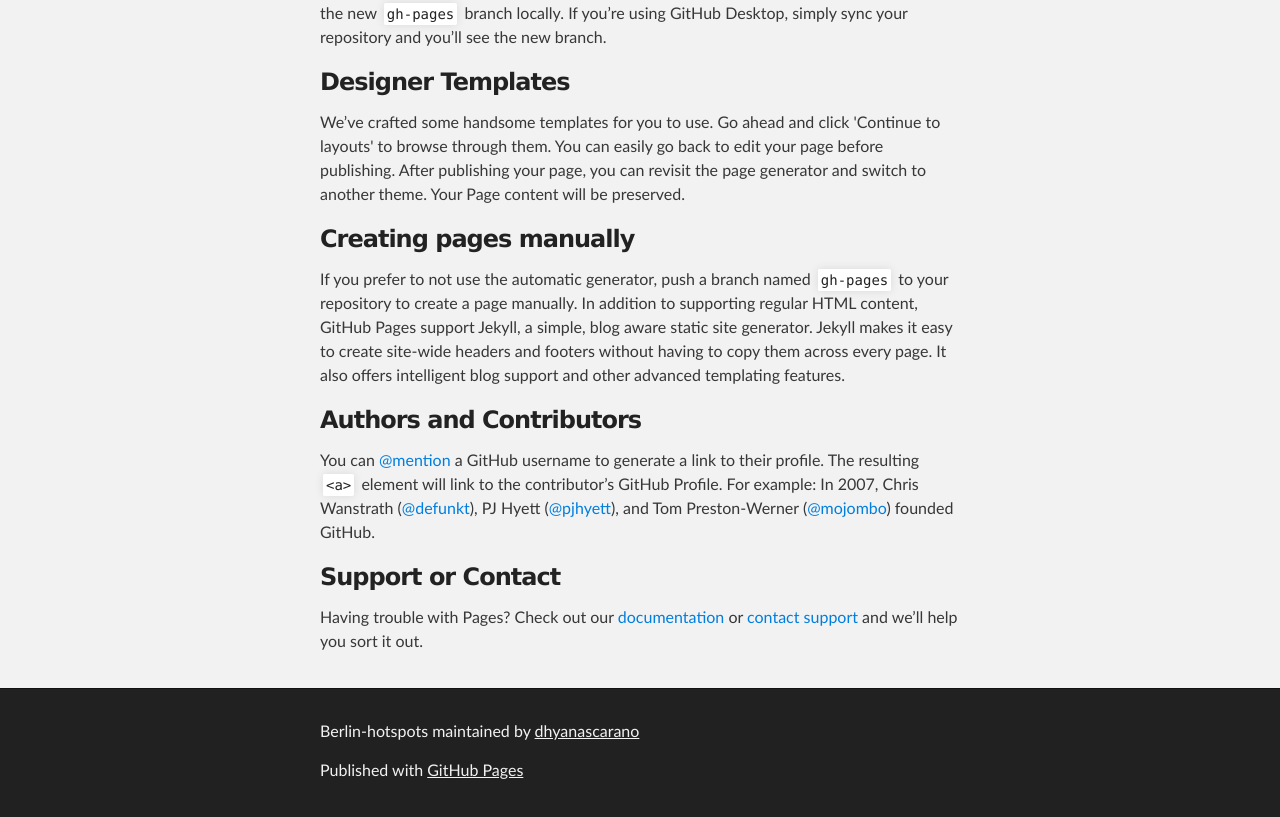
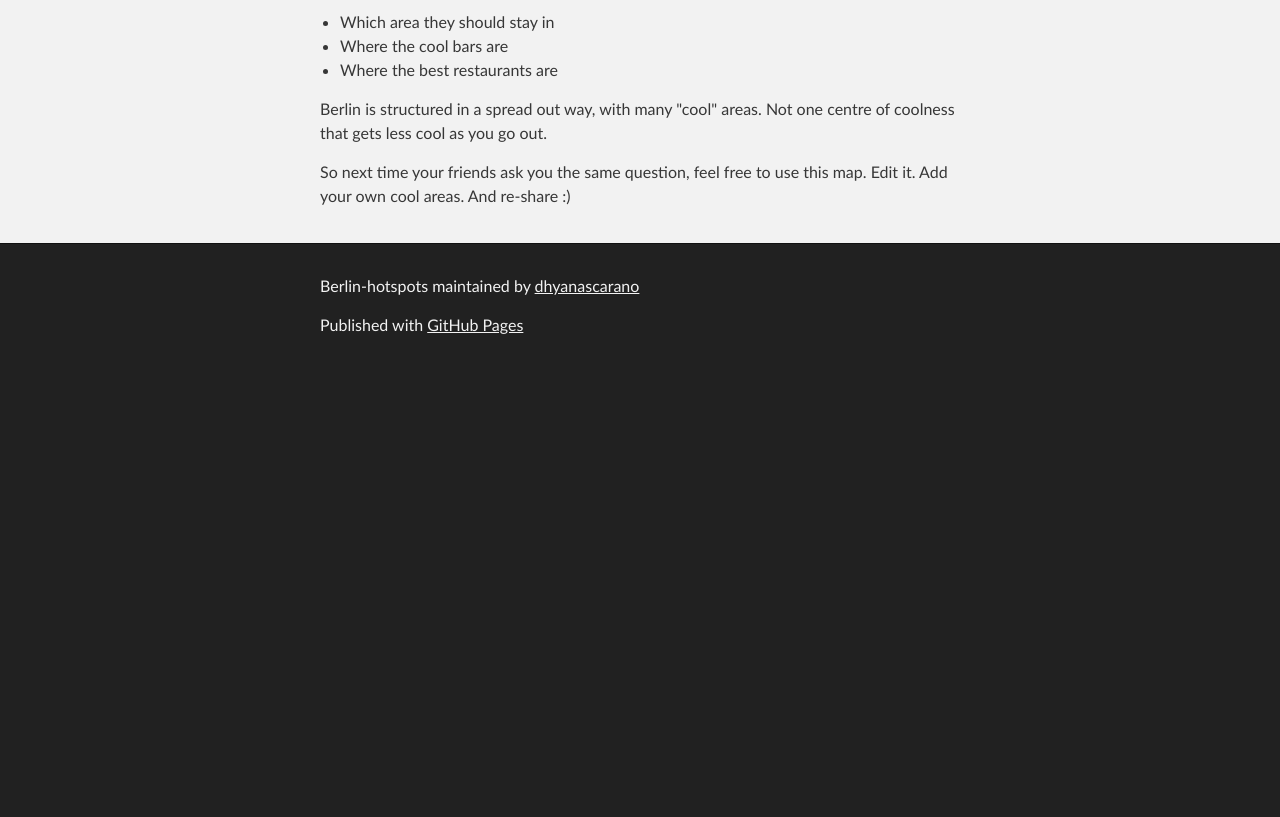
Before and after one commit to dhyanascarano/Berlin-hotspots, a plain HTML site: page index.html in a window 1280 px wide. Shown: the part 413-1230 px from the top of the page. After the commit the page ends 800 px from the top, so only its background shows below. Drawn offline with Linux system fonts and the light colour scheme.

```diff
--- a/index.html
+++ b/index.html
@@ -31,30 +31,20 @@
     <!-- MAIN CONTENT -->
     <div id="main_content_wrap" class="outer">
       <section id="main_content" class="inner">
-        <h3>
-<a id="welcome-to-github-pages" class="anchor" href="#welcome-to-github-pages" aria-hidden="true"><span class="octicon octicon-link"></span></a>Welcome to GitHub Pages.</h3>
+        <h1>
+<a id="berlin-hotspots" class="anchor" href="#berlin-hotspots" aria-hidden="true"><span class="octicon octicon-link"></span></a>Berlin hotspots</h1>
 
-<p>This automatic page generator is the easiest way to create beautiful pages for all of your projects. Author your page content here <a href="https://guides.github.com/features/mastering-markdown/">using GitHub Flavored Markdown</a>, select a template crafted by a designer, and publish. After your page is generated, you can check out the new <code>gh-pages</code> branch locally. If you’re using GitHub Desktop, simply sync your repository and you’ll see the new branch.</p>
+<p>I'm an Australian living in Berlin. Every year dozens of friends, and random people that I met while travelling, come to Berlin and ask me:</p>
 
-<h3>
-<a id="designer-templates" class="anchor" href="#designer-templates" aria-hidden="true"><span class="octicon octicon-link"></span></a>Designer Templates</h3>
+<ul>
+<li>Which area they should stay in</li>
+<li>Where the cool bars are</li>
+<li>Where the best restaurants are</li>
+</ul>
 
-<p>We’ve crafted some handsome templates for you to use. Go ahead and click 'Continue to layouts' to browse through them. You can easily go back to edit your page before publishing. After publishing your page, you can revisit the page generator and switch to another theme. Your Page content will be preserved.</p>
+<p>Berlin is structured in a spread out way, with many "cool" areas. Not one centre of coolness that gets less cool as you go out.</p>
 
-<h3>
-<a id="creating-pages-manually" class="anchor" href="#creating-pages-manually" aria-hidden="true"><span class="octicon octicon-link"></span></a>Creating pages manually</h3>
-
-<p>If you prefer to not use the automatic generator, push a branch named <code>gh-pages</code> to your repository to create a page manually. In addition to supporting regular HTML content, GitHub Pages support Jekyll, a simple, blog aware static site generator. Jekyll makes it easy to create site-wide headers and footers without having to copy them across every page. It also offers intelligent blog support and other advanced templating features.</p>
-
-<h3>
-<a id="authors-and-contributors" class="anchor" href="#authors-and-contributors" aria-hidden="true"><span class="octicon octicon-link"></span></a>Authors and Contributors</h3>
-
-<p>You can <a href="https://github.com/blog/821" class="user-mention">@mention</a> a GitHub username to generate a link to their profile. The resulting <code>&lt;a&gt;</code> element will link to the contributor’s GitHub Profile. For example: In 2007, Chris Wanstrath (<a href="https://github.com/defunkt" class="user-mention">@defunkt</a>), PJ Hyett (<a href="https://github.com/pjhyett" class="user-mention">@pjhyett</a>), and Tom Preston-Werner (<a href="https://github.com/mojombo" class="user-mention">@mojombo</a>) founded GitHub.</p>
-
-<h3>
-<a id="support-or-contact" class="anchor" href="#support-or-contact" aria-hidden="true"><span class="octicon octicon-link"></span></a>Support or Contact</h3>
-
-<p>Having trouble with Pages? Check out our <a href="https://help.github.com/pages">documentation</a> or <a href="https://github.com/contact">contact support</a> and we’ll help you sort it out.</p>
+<p>So next time your friends ask you the same question, feel free to use this map. Edit it. Add your own cool areas. And re-share :)</p>
       </section>
     </div>
 
```
Also changed, not shown: params.json (+1 -1 lines).
